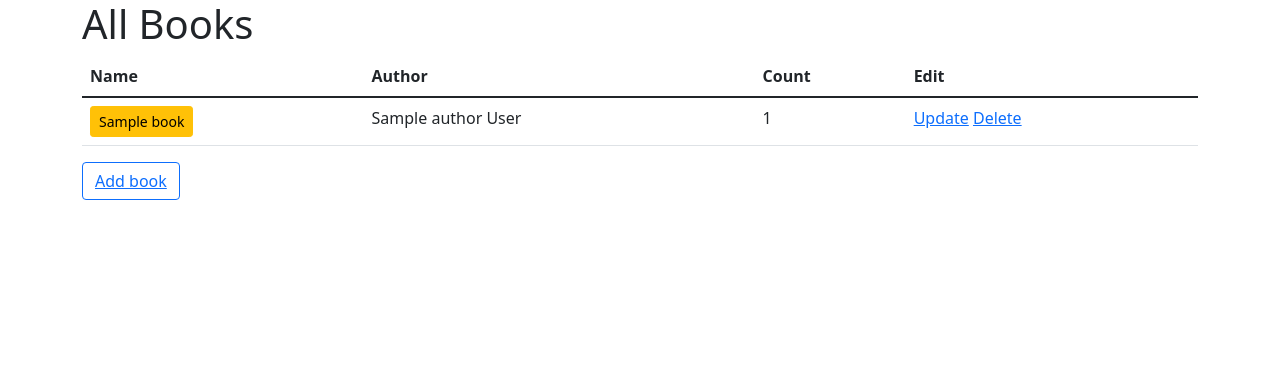
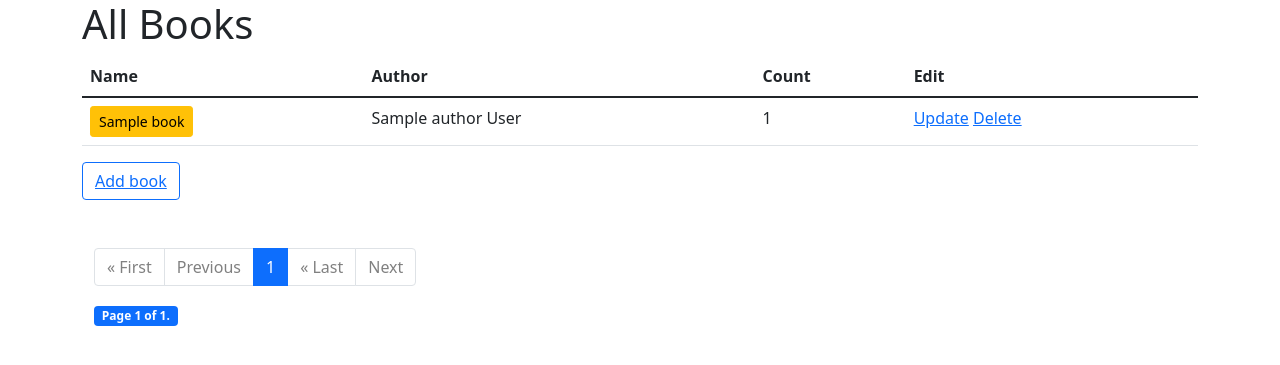
Before and after one commit to CapsLockAF/s-17-om5-s17-team3, a Django app: page /book/ in a window 1280 px wide. Shown: the top 365 px of the page. Run offline with Django 3.2, Linux system fonts and the light colour scheme; tables that the repository leaves empty hold one stand-in row (values such as "Sample post").

Commit message:
add: pagination for all apps

```diff
--- /dev/null
+++ b/authentication/templates/authentication/pagination_snippet.html
@@ -0,0 +1,48 @@
+<div class="container">
+  <nav aria-label="page-pagination">
+    <ul class="pagination">
+
+      {% if page_obj.has_previous %}
+        <li class="page-item">
+            <a class="page-link" href="?page=1">&laquo; First</a>
+        </li>
+        <li class="page-item">
+            <a class="page-link" href="?page={{ page_obj.previous_page_number }}">Previous</a>
+        </li>
+      {% else %}
+        <li class="page-item">
+            <span class="page-link" style="color: grey; pointer-events: none;">&laquo; First</span>
+        </li>
+        <li class="page-item">
+            <span class="page-link" style="color: grey; pointer-events: none;">Previous</span>
+        </li>
+      {% endif %}
+
+      {% for n in page_nums %}
+        <li class="page-item {% if forloop.counter == page_obj.number %} active {% else %}{% endif %}" aria-current="page">
+          <a class="page-link" href="?page={{ forloop.counter }}">{{ forloop.counter }}</a>
+        </li>
+      {% endfor %}
+
+      {% if page_obj.has_next %}
+        <li class="page-item">
+            <a class="page-link" href="?page={{ page_obj.paginator.num_pages }}">&laquo; Last</a>
+        </li>
+        <li class="page-item">
+            <a class="page-link" href="?page={{ page_obj.next_page_number }}">Next</a>
+        </li>
+        {% else %}
+        <li class="page-item">
+            <span class="page-link" style="color: grey; pointer-events: none;">&laquo; Last</span>
+        </li>
+        <li class="page-item">
+            <span class="page-link" style="color: grey; pointer-events: none;">Next</span>
+        </li>
+      {% endif %}
+
+    </ul>
+  </nav>
+  <p class="badge bg-primary">
+        Page {{ page_obj.number }} of {{ page_obj.paginator.num_pages }}.
+  </p>
+</div>
--- a/book/templates/book/index.html
+++ b/book/templates/book/index.html
@@ -17,7 +17,7 @@
         </tr>
     </thead>
       <tbody>
-            {% for book in books %}
+            {% for book in page_obj %}
             <tr>
                 <td scope="row">
                     <a title="view book {{ book.name }}"
@@ -33,12 +33,13 @@
                 </td>
                 <td>{{ book.count }}</td>
                 <td>
-                    <a href="{% url "updated_form" book.id %}">Update</a>
-                    <a href="{% url "deleted_form" book.id %}">Delete</a>
+                    <a href="{% url 'updated_form' book.id %}">Update</a>
+                    <a href="{% url 'deleted_form' book.id %}">Delete</a>
                 </td>
             </tr>
             {% endfor %}
       </tbody>
 </table>
-    <button type="button" class="btn btn-outline-primary"><a href="form/">Add book</a></button>
+    <button type="button" class="btn btn-outline-primary mb-5"><a href="form/">Add book</a></button>
+{% include 'authentication/pagination_snippet.html' %}
 {% endblock %}
--- a/book/views.py
+++ b/book/views.py
@@ -3,15 +3,23 @@ from .models import *
 from order.models import Order
 from .create_bd import set_bd
 from book.forms import BookForm
+from django.core.paginator import Paginator
+
+num_items = 5
 
 
 def show_all_books(request):
     all_books = Book.get_all()
+    paginator = Paginator(all_books, num_items)
+    page_number = request.GET.get('page')
+    page_obj = paginator.get_page(page_number)
+    page_nums = range(page_obj.paginator.num_pages)
     return render(request, 'book/index.html',
                   {
                       'title': 'Books Information',
                       "heading": "All Books",
-                      'books': all_books,
+                      'page_obj': page_obj,
+                      'page_nums': page_nums,
                       'state_sort': 'asc'
                   })
 
@@ -39,11 +47,16 @@ def show_book_by_field(request, field_prop="id", field_value=""):
             return []
 
     all_books = option(field_prop)
+    paginator = Paginator(all_books, num_items)
+    page_number = request.GET.get('page')
+    page_obj = paginator.get_page(page_number)
+    page_nums = range(page_obj.paginator.num_pages)
     return render(request, 'book/index.html',
                   {
                       'title': f"Books by {field_prop}:  {field_value}",
                       "heading": f"Books by {field_prop}: {field_value}",
-                      "books": all_books,
+                      'page_obj': page_obj,
+                      'page_nums': page_nums,
                   })
 
 
@@ -61,10 +74,15 @@ def show_book_by_author(request, author_id=0):
 
 def book_order(request, field_name="name", state_sort='asc'):
     books_order = Book.objects.all().order_by(f'{"-" if state_sort == "desc" else ""}{field_name}')
+    paginator = Paginator(books_order, num_items)
+    page_number = request.GET.get('page')
+    page_obj = paginator.get_page(page_number)
+    page_nums = range(page_obj.paginator.num_pages)
     return render(request, 'book/index.html',
                   {
                       'title': f'Sorted by {field_name}',
-                      'books': books_order,
+                      'page_obj': page_obj,
+                      'page_nums': page_nums,
                   })
 
 
--- a/order/templates/order/order_list.html
+++ b/order/templates/order/order_list.html
@@ -23,8 +23,8 @@
     </tr>
   </thead>
   <tbody>
-      {% if orders %}
-        {% for order in orders %}
+      {% if page_obj %}
+        {% for order in page_obj %}
                   <tr>
                     <th scope="row">{{ forloop.counter }}</th>
                     <td>{{ order.user.first_name }}</td>
@@ -45,5 +45,6 @@
   </tbody>
 </table>
 
+{% include 'authentication/pagination_snippet.html' %}
 
 {% endblock %}
```
Also changed, not shown: authentication/templates/authentication/user_list.html (+3 -4 lines), authentication/views.py (+10 -1 lines), author/templates/author/authors.html (+5 -4 lines), author/views.py (+9 -2 lines), order/views.py (+9 -1 lines).
